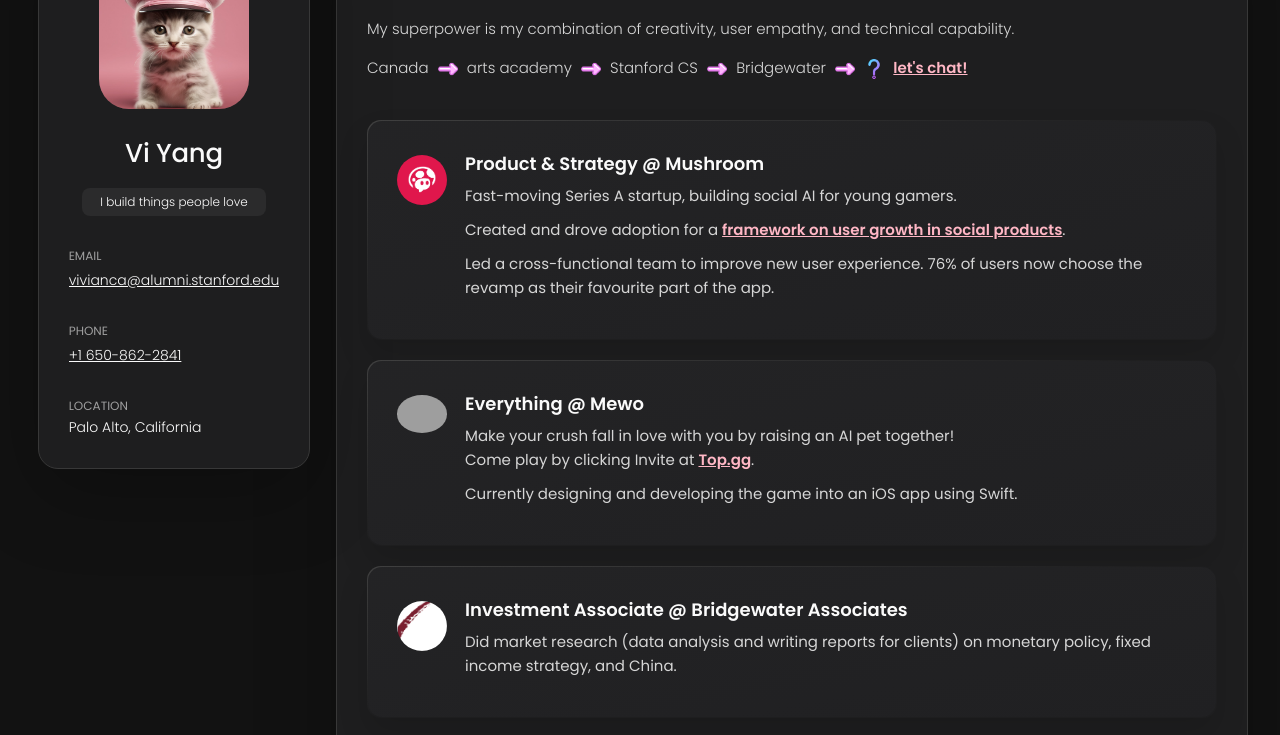
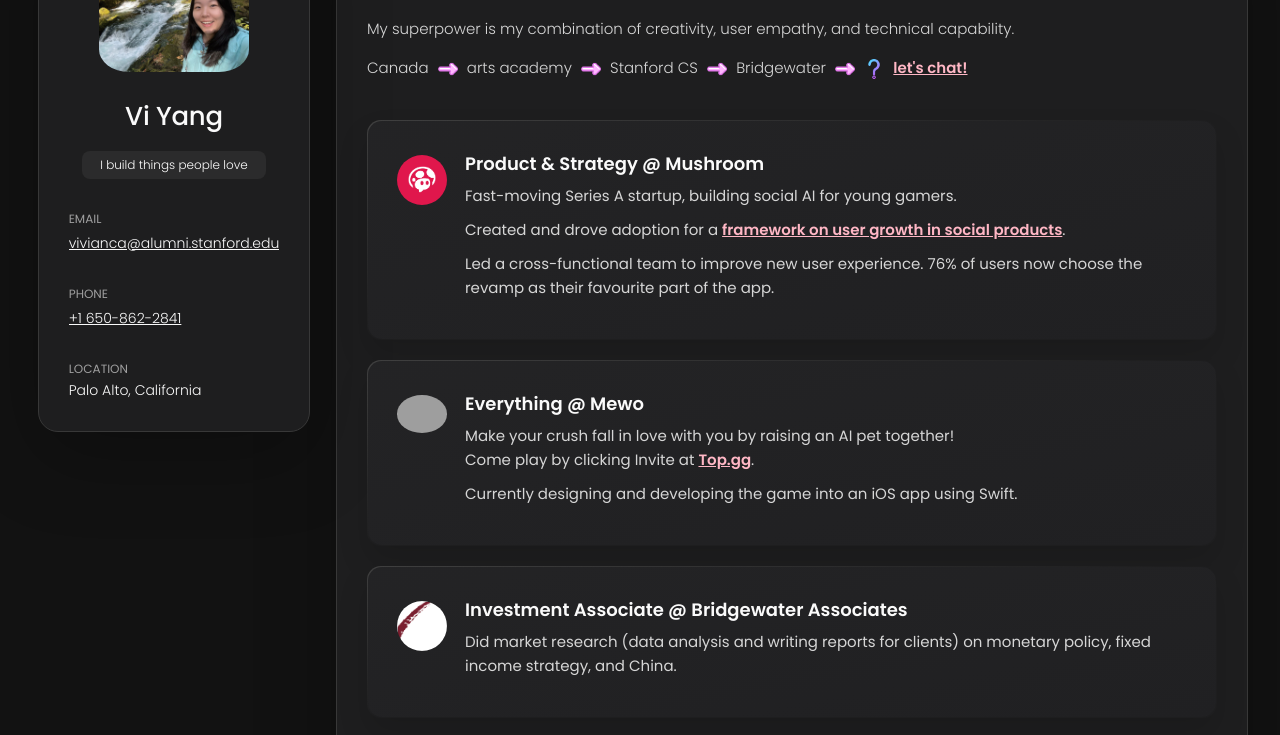
Before and after one commit to vivianca/vivianca.github.io, a plain HTML site: page index.html in a window 1280 px wide. Shown: the part 162-897 px from the top of the page. Drawn offline with nearby package versions, Linux system fonts and the light colour scheme; grey boxes are pictures that could not be loaded.

Commit message:
changing assets

```diff
--- a/index.html
+++ b/index.html
@@ -64,7 +64,7 @@
         <div class="sidebar-info">
           <figure class="avatar-box">
             <img
-              src="./assets/images/captainmew.png"
+              src="./assets/images/captainmew.jpg"
               alt="captainmew"
               width="80"
             />
```
Also changed, not shown: assets/images/captainmew.jpg (added), assets/images/captainmew.png (deleted), 1 other file.
